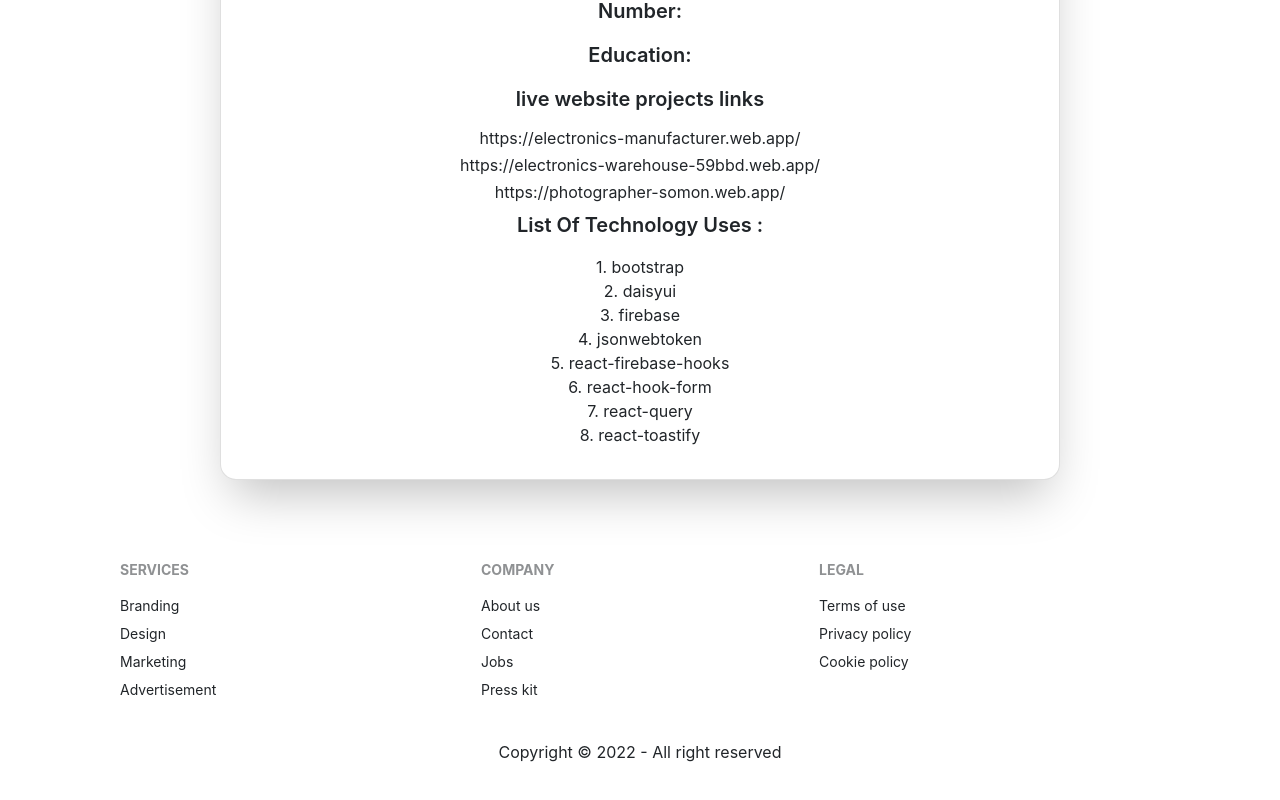
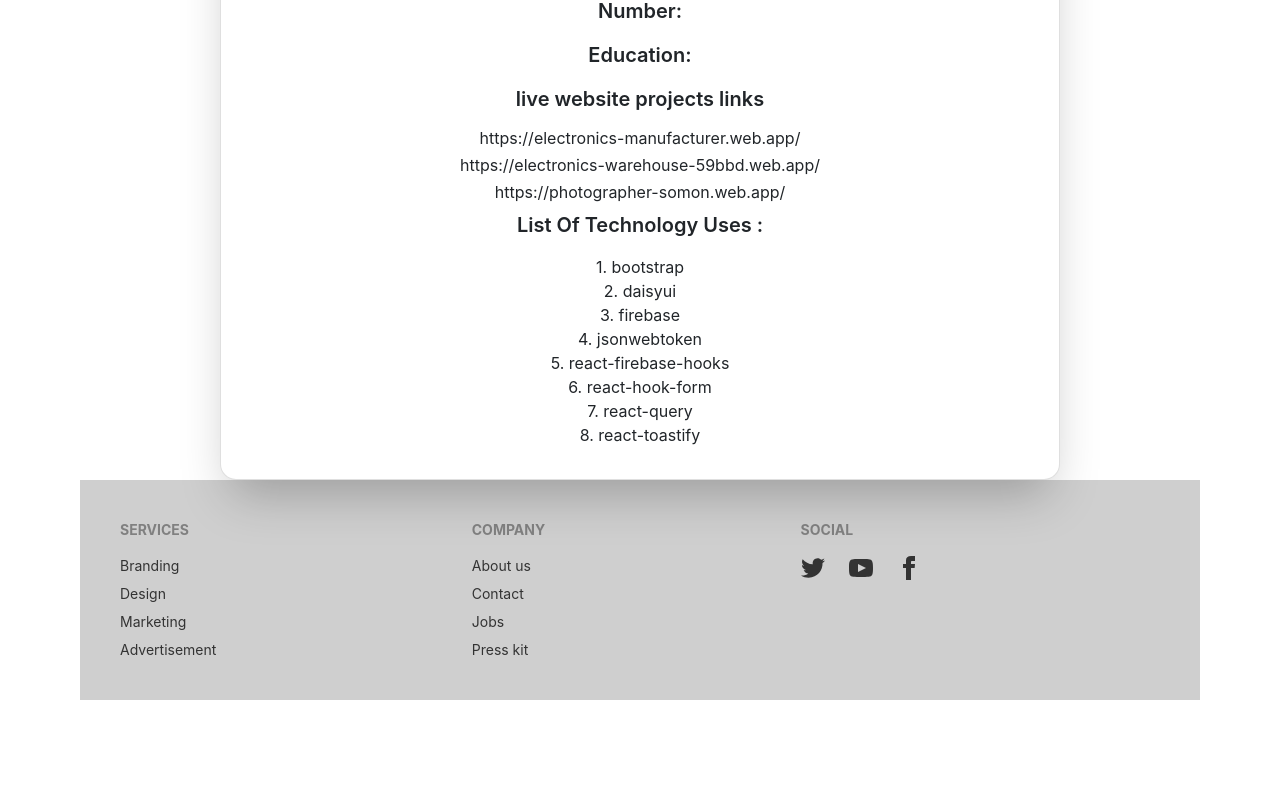
Before and after one commit to msomon/manufacturer-website-client, a React (Create React App) app: page /myportfolio in a window 1280 px wide. Shown: the part 392-1192 px from the top of the page. After the commit the page ends 1092 px from the top, so only its background shows below. Built offline with nearby package versions, Linux system fonts and the light colour scheme; no server answers.

Commit message:
add business summary

```diff
--- a/public/index.html
+++ b/public/index.html
@@ -24,7 +24,7 @@
       work correctly both with client-side routing and a non-root public URL.
       Learn how to configure a non-root public URL by running `npm run build`.
     -->
-    <title> Electronics Shop </title>
+    <title> ELECTRONICS MANUFECTURER </title>
     <link href="https://cdn.jsdelivr.net/npm/bootstrap@5.1.3/dist/css/bootstrap.min.css" rel="stylesheet" integrity="sha384-1BmE4kWBq78iYhFldvKuhfTAU6auU8tT94WrHftjDbrCEXSU1oBoqyl2QvZ6jIW3" crossorigin="anonymous">
   </head>
   <body>
--- a/src/App.js
+++ b/src/App.js
@@ -23,6 +23,7 @@
 import DashboardHome from './Pages/Dashboard/DashboardHome';
 import MyPortfolio from './Pages/Home/MyPortfolio';
 import UpdateMyProfile from './Pages/Home/UpdateMyProfile';
+import BusinessSummary from './Pages/Home/BusinessSummary';
 function App() {
 
   return (
@@ -32,6 +33,7 @@
 <Route path='/' element={<Home/>}></Route>
 <Route path='/home' element={<Home/>}></Route>
 <Route path='/myportfolio' element={<MyPortfolio/>}></Route>
+<Route path='/businesssummary' element={<BusinessSummary/>}></Route>
 <Route path='/myProfile' element={<MyProfile/>}></Route>
 <Route path='/updatemyprofile' element={<UpdateMyProfile/>}></Route>
 <Route path='/purchage/:id' element={<RequireAuth>
--- a/src/Hooks/UseHooks.js
+++ b/src/Hooks/UseHooks.js
@@ -5,7 +5,13 @@
 
 
 useEffect( ()=>{
-  fetch('http://localhost:5000/tools')
+  fetch('http://localhost:5000/tools',
+  {
+    method: 'GET',
+    headers: {
+        'authorization': `Bearer ${localStorage.getItem('accessToken')}`
+    }
+})
   .then(res => res.json())
   .then(data=>setTools(data))
 
--- a/src/Pages/Dashboard/Addreview.js
+++ b/src/Pages/Dashboard/Addreview.js
@@ -68,7 +68,7 @@
       <input {...register("comment")} type="text" placeholder="Type here description" class="input input-bordered w-full max-w-xs" required />
 
      {
-      admin &&
+      !admin &&
        <input className='btn btn-sm btn-primary w-40 mx-auto mb-8 mt-3 ' type="submit" value='Add Review' />
 
      }
--- a/src/Pages/Dashboard/Dashboard.js
+++ b/src/Pages/Dashboard/Dashboard.js
@@ -22,7 +22,7 @@
                     <li><Link to=""></Link></li>
 
                     {
-                     user && <>
+                     user && !admin && <>
                     <li><NavLink to='dashboard/myorders' >My Orders</NavLink></li>
                     <li><NavLink to="dashboard/addreview">Add Review</NavLink></li>
                         </>
--- /dev/null
+++ b/src/Pages/Home/BusinessSummary.js
@@ -0,0 +1,44 @@
+import React from 'react';
+
+const BusinessSummary = () => {
+  return (
+    <div className='card w-full bg-base-100 shadow-xl h-screen  mt-20'>
+      <h1 className='text-center mt-8'>hallow</h1>
+      <div class="stats shadow">
+  <div class="stat">
+    <div class="stat-figure text-primary">
+      <svg xmlns="http://www.w3.org/2000/svg" fill="none" viewBox="0 0 24 24" class="inline-block w-8 h-8 stroke-current"><path stroke-linecap="round" stroke-linejoin="round" stroke-width="2" d="M4.318 6.318a4.5 4.5 0 000 6.364L12 20.364l7.682-7.682a4.5 4.5 0 00-6.364-6.364L12 7.636l-1.318-1.318a4.5 4.5 0 00-6.364 0z"></path></svg>
+    </div>
+    <div class="stat-title">Total Likes</div>
+    <div class="stat-value text-primary">25.6K</div>
+    <div class="stat-desc">21% more than last month</div>
+  </div>
+
+  <div class="stat">
+    <div class="stat-figure text-secondary">
+      <svg xmlns="http://www.w3.org/2000/svg" fill="none" viewBox="0 0 24 24" class="inline-block w-8 h-8 stroke-current"><path stroke-linecap="round" stroke-linejoin="round" stroke-width="2" d="M13 10V3L4 14h7v7l9-11h-7z"></path></svg>
+    </div>
+    <div class="stat-title">Page Views</div>
+    <div class="stat-value text-secondary">2.6M</div>
+    <div class="stat-desc">21% more than last month</div>
+  </div>
+
+  <div class="stat">
+    <div class="stat-figure text-secondary">
+      <div class="avatar online">
+        <div class="w-16 rounded-full">
+          <img src="https://api.lorem.space/image/face?w=128&h=128" />
+        </div>
+      </div>
+    </div>
+    <div class="stat-value">86%</div>
+    <div class="stat-title">Tasks done</div>
+    <div class="stat-desc text-secondary">31 tasks remaining</div>
+  </div>
+
+</div>
+    </div>
+  );
+};
+
+export default BusinessSummary;
--- a/src/Pages/Home/MyPortfolio.js
+++ b/src/Pages/Home/MyPortfolio.js
@@ -7,7 +7,13 @@
   const [portfolio,setPortfolio] = useState([]);
 
   useEffect( ()=>{
-    fetch(`http://localhost:5000/user/myprofile/${users?.email}`)
+    fetch(`http://localhost:5000/user/myprofile/${users?.email}`,
+    {
+      method: 'GET',
+      headers: {
+          'authorization': `Bearer ${localStorage.getItem('accessToken')}`
+      }
+  })
     .then(res =>res.json())
     .then(data=>setPortfolio(data))
   },[portfolio]);
--- a/src/Pages/Home/MyProfile.js
+++ b/src/Pages/Home/MyProfile.js
@@ -2,16 +2,32 @@
 import { useAuthState } from 'react-firebase-hooks/auth';
 import { Link } from 'react-router-dom';
 import auth from '../../firebase.init';
+import Loading from '../../Shared/Loading'
+
 
 const MyProfile = () => {
   const [users] = useAuthState(auth)
   const [profiles,setProfiles] = useState([]);
+  const [loading,setLoading] = useState(false);
 
   useEffect( ()=>{
-    fetch(`http://localhost:5000/user/myprofile/${users?.email}`)
+    // setLoading(true)
+    fetch(`http://localhost:5000/user/myprofile/${users?.email}`, {
+      method: 'GET',
+      headers: {
+          'authorization': `Bearer ${localStorage.getItem('accessToken')}`
+      }
+  })
     .then(res =>res.json())
-    .then(data=>setProfiles(data))
+    .then(data=>{
+      setLoading(false)
+      setProfiles(data)
+    })
   },[profiles]);
+
+  if(loading){
+    return <Loading> </Loading>
+  }
 
 
 // console.log(users);
--- a/src/Shared/Footer.js
+++ b/src/Shared/Footer.js
@@ -1,36 +1,30 @@
 import React from 'react';
-import footer from '../images/footer1.webp'
+// import footer from '../images/footer1.webp'
 
 const Footer = () => {
     return (
-        <footer style={{
-            // background: `url(${footer})`,
-            // backgroundSize: 'cover'
-        }} className="p-10">
-            <div className='footer mt-10'>
+        <footer class="footer p-10 bg-base-300 text-base-content">
   <div>
-                    <span className="footer-title">Services</span>
-                    <a className="link link-hover">Branding</a>
-                    <a className="link link-hover">Design</a>
-                    <a className="link link-hover">Marketing</a>
-                    <a className="link link-hover">Advertisement</a>
+    <span class="footer-title">Services</span>
+    <a class="link link-hover">Branding</a>
+    <a class="link link-hover">Design</a>
+    <a class="link link-hover">Marketing</a>
+    <a class="link link-hover">Advertisement</a>
   </div>
   <div>
-                    <span className="footer-title">Company</span>
-                    <a className="link link-hover">About us</a>
-                    <a className="link link-hover">Contact</a>
-                    <a className="link link-hover">Jobs</a>
-                    <a className="link link-hover">Press kit</a>
+    <span class="footer-title">Company</span>
+    <a class="link link-hover">About us</a>
+    <a class="link link-hover">Contact</a>
+    <a class="link link-hover">Jobs</a>
+    <a class="link link-hover">Press kit</a>
   </div>
   <div>
-                    <span className="footer-title">Legal</span>
-                    <a className="link link-hover">Terms of use</a>
-                    <a className="link link-hover">Privacy policy</a>
-                    <a className="link link-hover">Cookie policy</a>
+    <span class="footer-title">Social</span>
+    <div class="grid grid-flow-col gap-4">
+      <a><svg xmlns="http://www.w3.org/2000/svg" width="24" height="24" viewBox="0 0 24 24" class="fill-current"><path d="M24 4.557c-.883.392-1.832.656-2.828.775 1.017-.609 1.798-1.574 2.165-2.724-.951.564-2.005.974-3.127 1.195-.897-.957-2.178-1.555-3.594-1.555-3.179 0-5.515 2.966-4.797 6.045-4.091-.205-7.719-2.165-10.148-5.144-1.29 2.213-.669 5.108 1.523 6.574-.806-.026-1.566-.247-2.229-.616-.054 2.281 1.581 4.415 3.949 4.89-.693.188-1.452.232-2.224.084.626 1.956 2.444 3.379 4.6 3.419-2.07 1.623-4.678 2.348-7.29 2.04 2.179 1.397 4.768 2.212 7.548 2.212 9.142 0 14.307-7.721 13.995-14.646.962-.695 1.797-1.562 2.457-2.549z"></path></svg></a>
+      <a><svg xmlns="http://www.w3.org/2000/svg" width="24" height="24" viewBox="0 0 24 24" class="fill-current"><path d="M19.615 3.184c-3.604-.246-11.631-.245-15.23 0-3.897.266-4.356 2.62-4.385 8.816.029 6.185.484 8.549 4.385 8.816 3.6.245 11.626.246 15.23 0 3.897-.266 4.356-2.62 4.385-8.816-.029-6.185-.484-8.549-4.385-8.816zm-10.615 12.816v-8l8 3.993-8 4.007z"></path></svg></a>
+      <a><svg xmlns="http://www.w3.org/2000/svg" width="24" height="24" viewBox="0 0 24 24" class="fill-current"><path d="M9 8h-3v4h3v12h5v-12h3.642l.358-4h-4v-1.667c0-.955.192-1.333 1.115-1.333h2.885v-5h-3.808c-3.596 0-5.192 1.583-5.192 4.615v3.385z"></path></svg></a>
     </div>
-            </div>
-            <div className='my-10 text-center'>
-                <p>Copyright © 2022 - All right reserved</p>
   </div>
 </footer>
     );
```
Also changed, not shown: 1 other file (tests, documents, lock files or other folders). Lines whose indentation alone changed are shown as unchanged.
